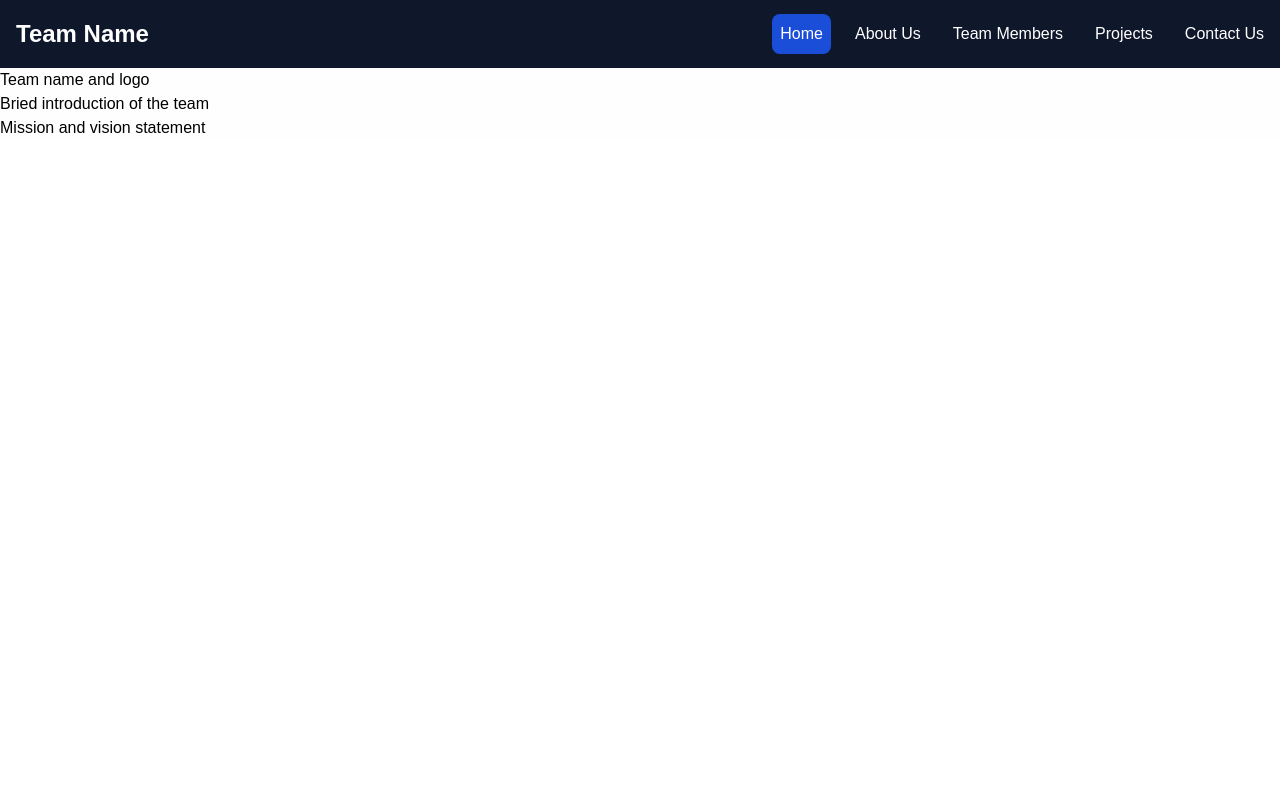
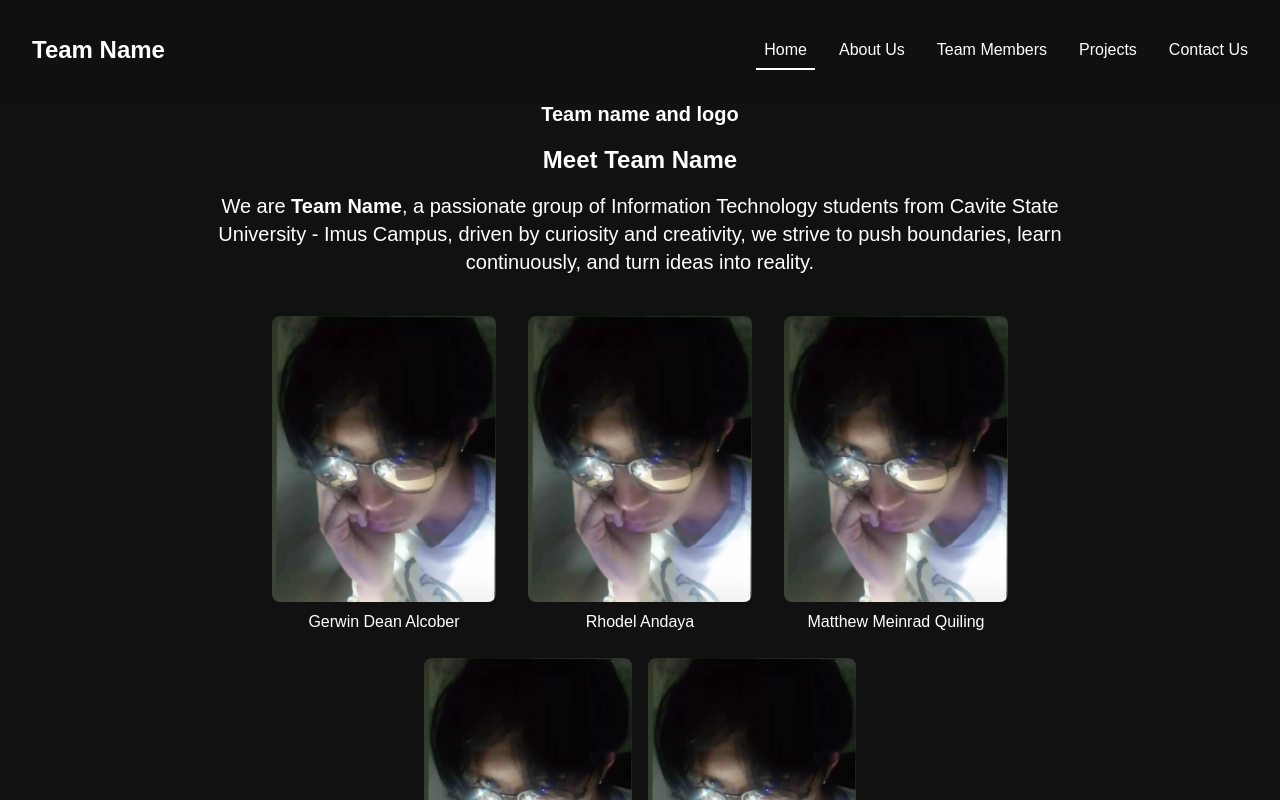
Before and after one commit to slricta/team-portfolio-project, a React (Create React App) app: page / in a window 1280 px wide. Shown: the top 800 px of the page. Built offline with nearby package versions, Linux system fonts and the light colour scheme.

Commit message:
Updated ui

```diff
--- a/src/App.css
+++ b/src/App.css
@@ -1,5 +1,6 @@
 .App {
-  background-color: #fefefe;
+  background-color: #111111;
   height: 100%;
   width: 100%;
+  color: white;
 }
--- a/src/components/Navbar.css
+++ b/src/components/Navbar.css
@@ -1,17 +1,31 @@
-.active{
-    background-color: #1b4ed8;
+.active {
+    position: relative;
 }
 
-nav{
+.active::after {
+    content: '';
+    position: absolute;
+    width: 100%;
+    height: 2px;
+    bottom: 0;
+    left: 0;
+    background-color: white;
+    transform: scaleX(1); /* Always fully visible */
+}
+
+nav {
     display: flex;
     justify-content: space-between;
     align-items: center;
-    background-color: #0f172a;
+    background-color: rgba(17, 17, 17, 0.7); /* Semi-transparent black */
+    backdrop-filter: blur(10px); /* Adds blur effect */
     position: sticky;
     top: 0;
+    padding: 1rem;
+    z-index: 1000; /* Ensures navbar stays on top */
 }
 
-nav .title{
+nav .title {
     font-size: 1.5rem;
     margin: 1rem;
     font-weight: bold;
@@ -19,25 +33,40 @@ nav .title{
     color: white;
 }
 
-nav ul{
+nav ul {
     display: flex;
 }
 
-nav ul li{
+nav ul li {
     list-style: none;
 }
 
-nav ul li a{
+nav ul li a {
     display: block;
     text-decoration: none;
     color: white;
     padding: 0.5rem;
     margin: 0 0.5rem;
     border-radius: 0.5rem;
+    position: relative;
 }
 
-nav ul li a:not(.active):hover{
-    background-color: #172554;
+/* Underline animation for non-active links */
+nav ul li a:not(.active)::after {
+    content: '';
+    position: absolute;
+    width: 100%;
+    transform: scaleX(0);
+    transform-origin: left; /* Start from the left */
+    height: 2px;
+    bottom: 0;
+    left: 0;
+    background-color: white;
+    transition: transform 0.25s ease-out;
+}
+
+nav ul li a:not(.active):hover::after {
+    transform: scaleX(1); /* Expand the underline */
 }
 
 nav .menu {
@@ -51,15 +80,16 @@ nav .menu {
     height: 2rem;
 }
 
-nav .menu span{
+nav .menu span {
     height: 0.4rem;
     width: 100%;
     background-color: #fff;
     border-radius: 0.2rem;
 }
 
+/* Responsive styles */
 @media (max-width: 480px) {
-    nav .menu{
+    nav .menu {
         display: flex;
     }
     nav {
@@ -73,16 +103,15 @@ nav .menu span{
         margin-bottom: 0.25rem;
     }
 
-    nav ul.open{
+    nav ul.open {
         display: flex;
     }
 
-    nav ul li{
+    nav ul li {
         width: 100%;
         text-align: center;
     }
-    nav ul li a{
+    nav ul li a {
         margin: 0.2rem 0.5rem;
-
     }
 }
--- a/src/components/pages/Home.js
+++ b/src/components/pages/Home.js
@@ -1,13 +1,44 @@
-import React from 'react'
+import React from 'react';
+import player456 from './images/player456.jpg';
 
 export const Home = () => {
   return (
-    <div>
+    <div className='flex justify-center text-center mx-10'>
       <ul>
-        <li>Team name and logo</li>
-        <li>Bried introduction of the team</li>
-        <li>Mission and vision statement</li>
+        <li className="text-xl font-bold mb-4">Team name and logo</li>
+        <li className="text-2xl font-bold mb-4">Meet Team Name</li>
+        <p className="text-xl mb-4 mx-40">We are <b>Team Name</b>, a passionate group of Information Technology students from Cavite State University - Imus Campus,
+          driven by curiosity and creativity, we strive to push boundaries, learn continuously, and turn ideas into reality.</p>
+        <br/>
+        <div className="grid grid-cols-3 gap-4 place-items-center mx-56">
+          <div>
+            <img src={player456} alt="Team Member 1" className="w-56 h-full object-cover rounded-lg mx-auto" />
+            <p className="mt-2 text-center">Gerwin Dean Alcober</p>
+          </div>
+          <div>
+            <img src={player456} alt="Team Member 2" className="w-56 h-full object-cover rounded-lg mx-auto" />
+            <p className="mt-2 text-center">Rhodel Andaya</p>
+          </div>
+          <div>
+            <img src={player456} alt="Team Member 3" className="w-56 h-full object-cover rounded-lg mx-auto" />
+            <p className="mt-2 text-center">Matthew Meinrad Quiling</p>
+          </div>
+          </div>
+          <br/>
+          <div className="grid grid-cols-2 gap-4 place-items-center mx-96">
+            <div>
+              <img src={player456} alt="Team Member 4" className="w-56 h-full object-cover rounded-lg mx-auto" />
+              <p className="mt-2 text-center">Stephen Rodriguez</p>
+            </div>
+            <div>
+              <img src={player456} alt="Team Member 5" className="w-56 h-full object-cover rounded-lg mx-auto" />
+              <p className="mt-2 text-center">Daven Waay</p>
+            </div>
+          </div>
+
+
+        <li className="text-lg mt-4">Mission and vision statement</li>
       </ul>
     </div>
-  )
-}
+  );
+};
```
Also changed, not shown: src/components/pages/images/player456.jpg (added).
